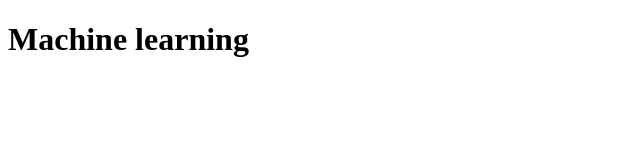
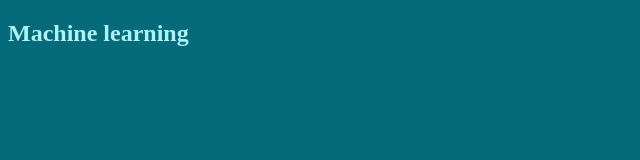
Before and after one commit to Nkosingiphilee/Tech-titans-ML, a plain HTML site: page index.html in a window 1280 px wide. Shown: the whole page, without its empty margins (0-640 px from the left). Drawn offline with Linux system fonts and the light colour scheme.

Commit message:
bg-color

```diff
--- a/index.html
+++ b/index.html
@@ -4,9 +4,11 @@
     <meta charset="UTF-8">
     <meta name="viewport" content="width=device-width, initial-scale=1.0">
     <title>Tech Titans</title>
+<link rel="stylesheet" href="style.css">
 </head>
 <body>
-    <h1> Machine learning</h1>
+
+    <h2> Machine learning</h2>
 
 </body>
 </html>
--- /dev/null
+++ b/style.css
@@ -0,0 +1,6 @@
+h2{
+    color: rgb(175, 242, 245);
+}
+body{
+    background-color: rgb(5, 106, 121);
+}
```
